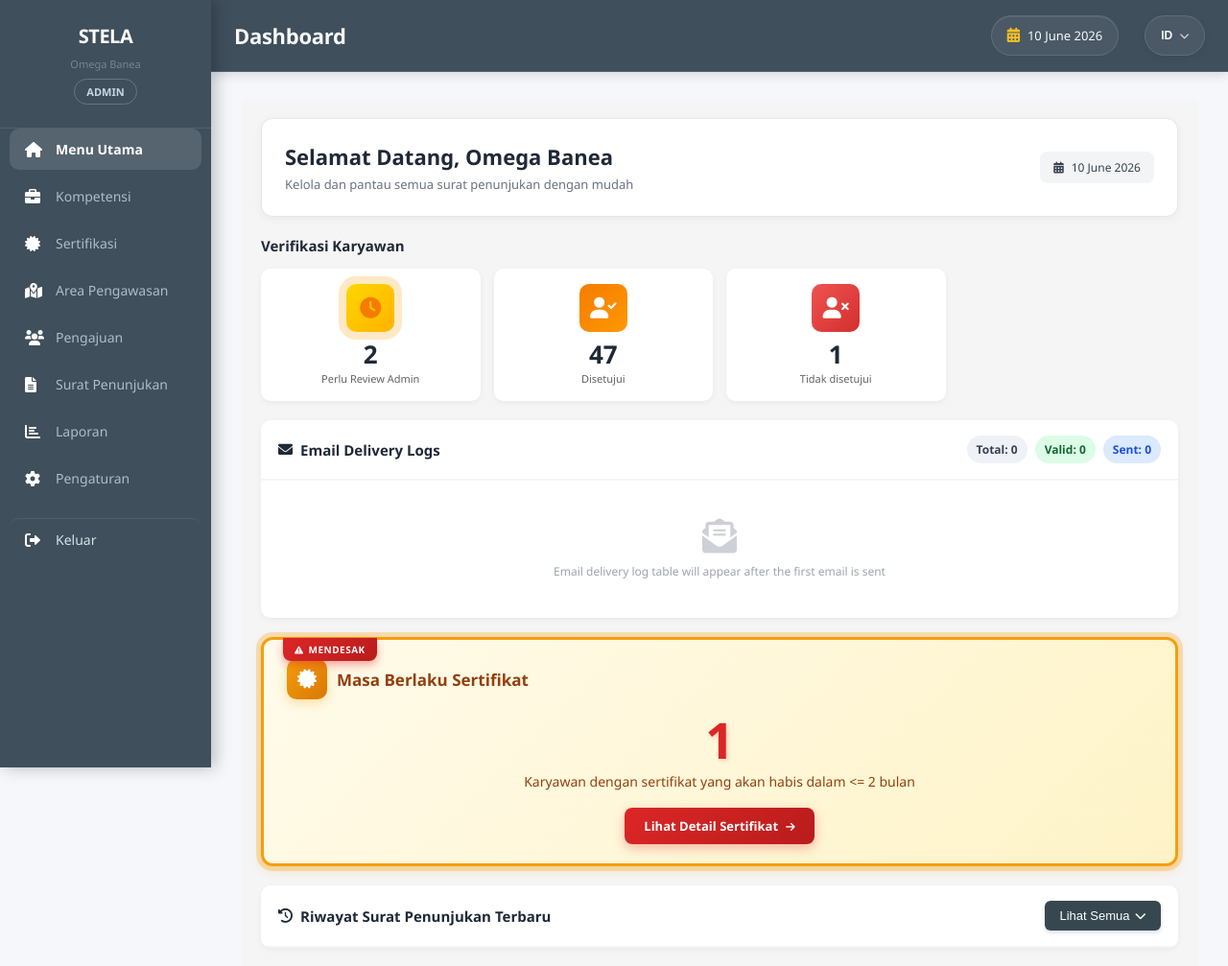
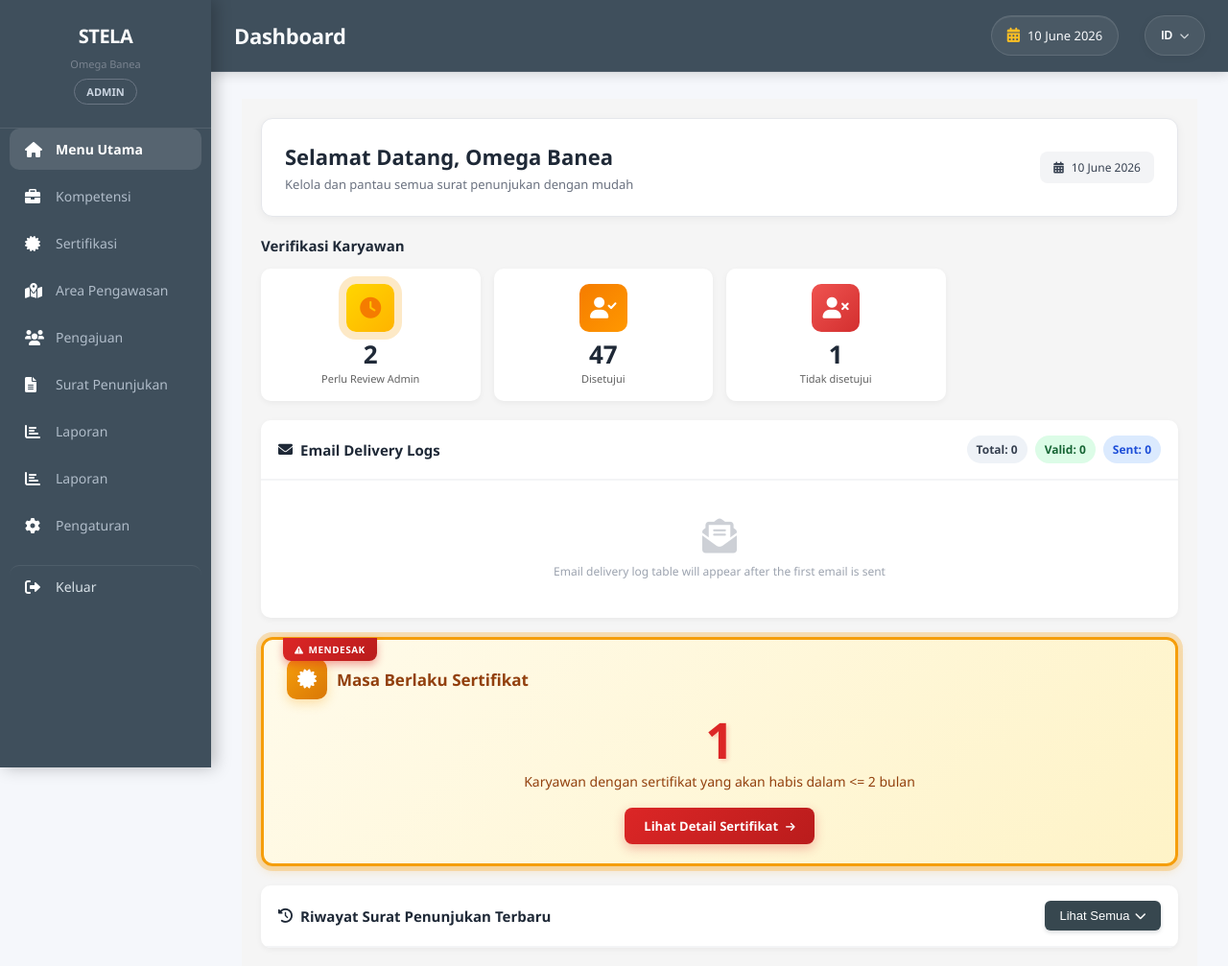
Before and after one commit to Alosss00/stela, a PHP site: page /windy/pages/admin/dashboard.php in a window 1280 px wide. Shown: the top 1007 px of the page at 96% size. Run offline with PHP 8.4, Linux system fonts and the light colour scheme; a user stored in the database is signed in; data comes from the database, SQL or seed files in the repository.

Commit message:
NEwSideBar

```diff
--- a/includes/header.php
+++ b/includes/header.php
@@ -246,10 +246,16 @@ $current_page = get_current_page();
                         </a>
                     </li>
                     <li>
+                        <a href="<?php echo BASE_URL; ?>/pages/user/expired_certificates.php" class="<?php echo $current_page == 'expired_certificates.php' ? 'active' : ''; ?>">
+                            <i class="fas fa-chart-bar"></i> <span data-lang="reports">Expired Certificates</span>
+                        </a>
+                    </li>
+                    <li>
                         <a href="<?php echo BASE_URL; ?>/pages/user/reports.php" class="<?php echo $current_page == 'reports.php' ? 'active' : ''; ?>">
                             <i class="fas fa-chart-bar"></i> <span data-lang="reports">Reports</span>
                         </a>
                     </li>
+
 
                 <?php elseif (($_SESSION['role'] == 'user' && hasDepartment()) || $_SESSION['role'] == 'department_user'): ?>
                     <!-- Menu untuk Department Users -->
@@ -266,6 +272,11 @@ $current_page = get_current_page();
                     <li>
                         <a href="<?php echo BASE_URL; ?>/pages/dept/appointments.php" class="<?php echo $current_page == 'appointments.php' ? 'active' : ''; ?>">
                             <i class="fas fa-file-alt"></i> <span data-lang="assign-letter">Assign Letter</span>
+                        </a>
+                    </li>
+                    <li>
+                        <a href="<?php echo BASE_URL; ?>/pages/user/expired_certificates.php" class="<?php echo $current_page == 'expired_certificates.php' ? 'active' : ''; ?>">
+                            <i class="fas fa-chart-bar"></i> <span data-lang="reports">Expired Certificates</span>
                         </a>
                     </li>
                     <li>
@@ -312,6 +323,11 @@ $current_page = get_current_page();
                     <li>
                         <a href="<?php echo BASE_URL; ?>/pages/admin/appointments.php" class="<?php echo $current_page == 'appointments.php' ? 'active' : ''; ?>">
                             <i class="fas fa-file-alt"></i> <span data-lang="assign-letter">Assign Letter</span>
+                        </a>
+                    </li>
+                    <li>
+                        <a href="<?php echo BASE_URL; ?>/pages/user/expired_certificates.php" class="<?php echo $current_page == 'expired_certificates.php' ? 'active' : ''; ?>">
+                            <i class="fas fa-chart-bar"></i> <span data-lang="reports">Expired Certificates</span>
                         </a>
                     </li>
                     <?php endif; ?>
```
